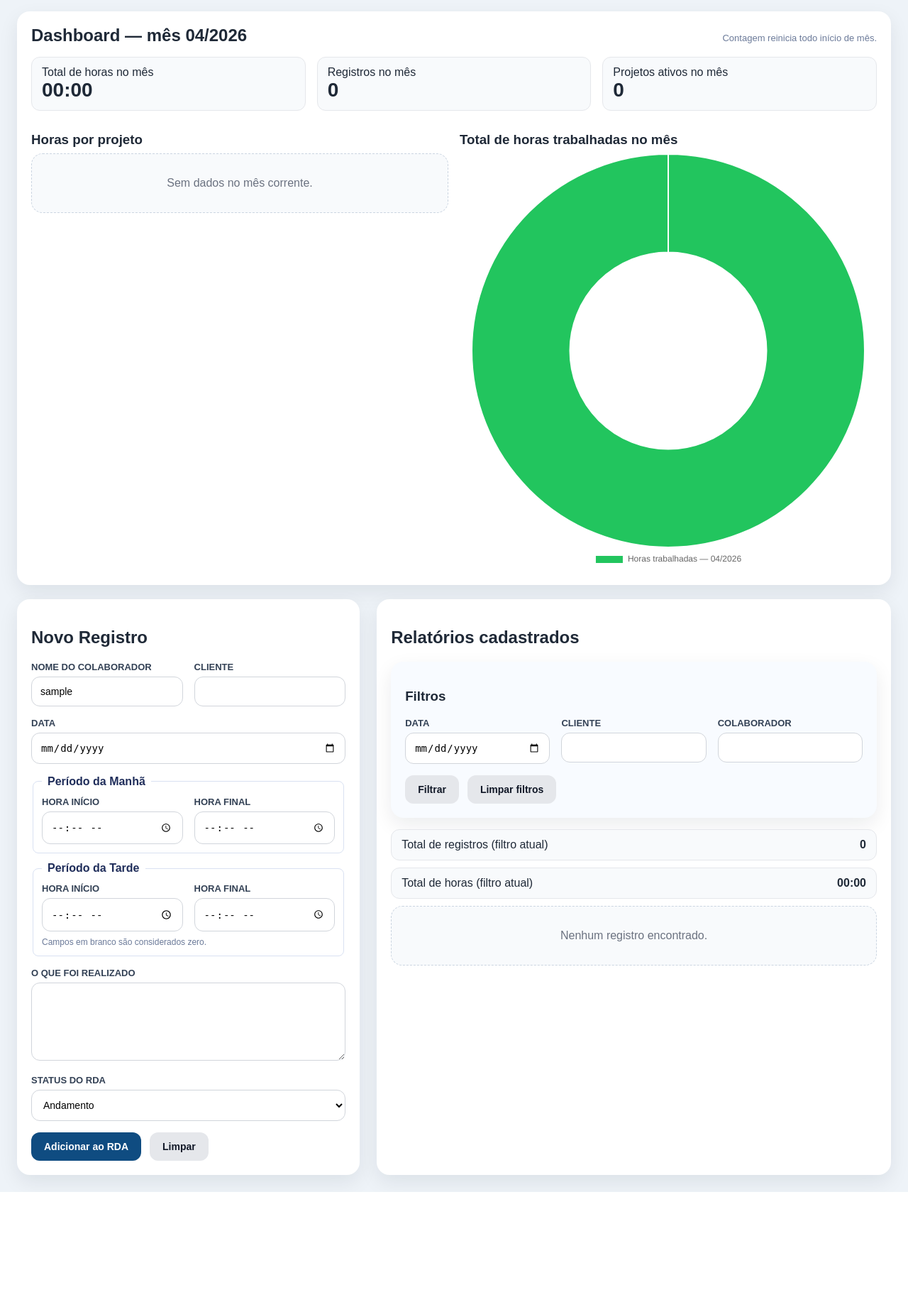
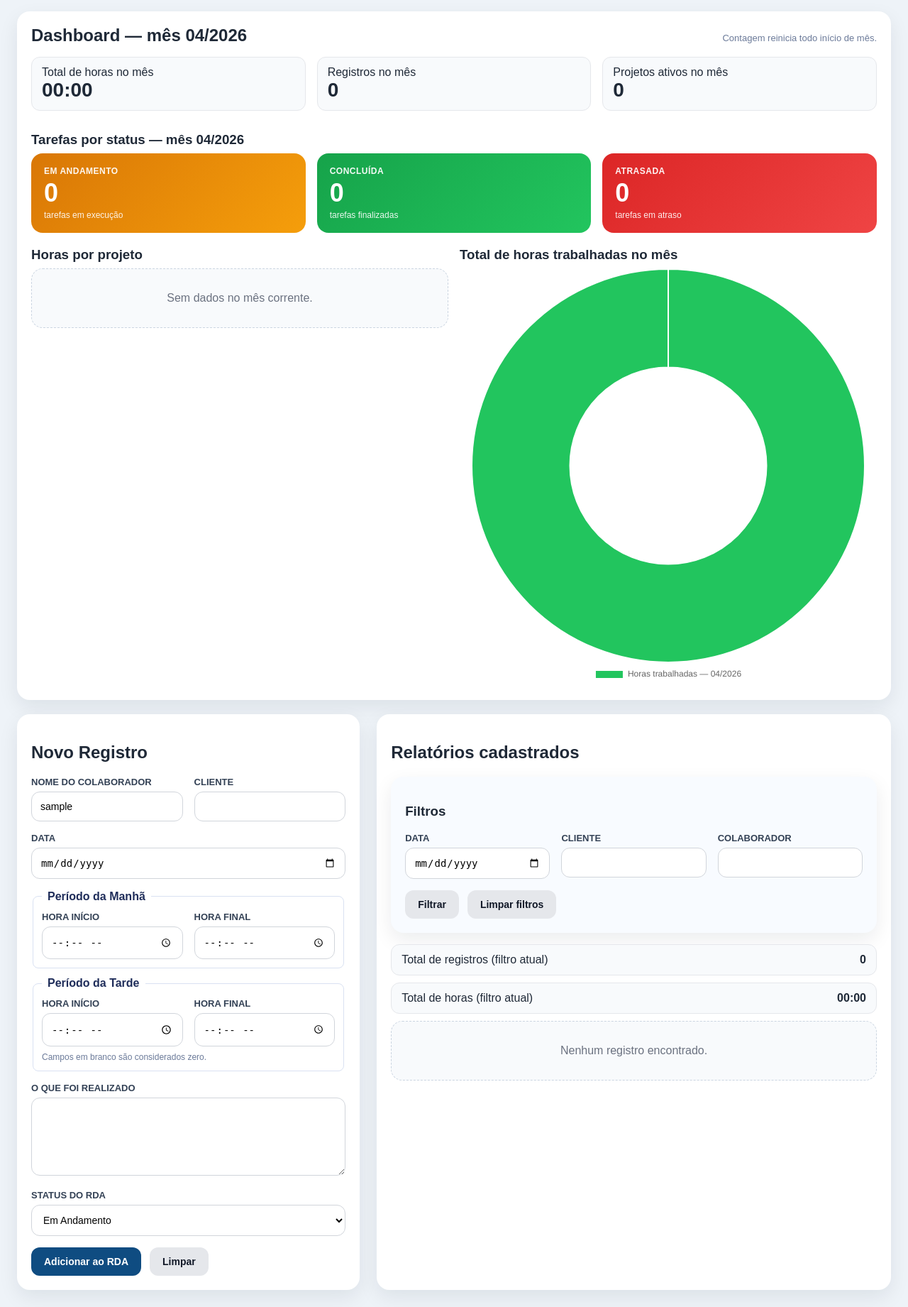
Before and after one commit to salimNabbout/rda_professional-, a Flask app: page / in a window 1280 px wide. Shown: the part 190-2031 px from the top of the page at 71% size. Before the commit the page ends 1869 px from the top, so only its background shows below. Run offline with Flask 3, Linux system fonts and the light colour scheme; the visitor is signed in with stand-in values (Sample User, id 1); data that the repository does not hold is empty.

Commit message:
Destaque colorido dos status e dashboard de tarefas por status
- Status renomeado: Andamento -> Em Andamento (amarelo/laranja)
- Concluído verde, Atrasado vermelho — badges na tabela e cards no topo
- Dashboard do mês com contadores coloridos por status

Co-Authored-By: Claude Opus 4.7 (1M context) <noreply@anthropic.com>

```diff
--- a/app/main/routes.py
+++ b/app/main/routes.py
@@ -89,8 +89,11 @@ def stats_mes_atual():
     records = query.all()
 
     por_projeto = defaultdict(int)
+    por_status = {"Em Andamento": 0, "Concluído": 0, "Atrasado": 0}
     for r in records:
         por_projeto[r.cliente or "(sem cliente)"] += _minutos_registro(r)
+        if r.status_rda in por_status:
+            por_status[r.status_rda] += 1
 
     total_min = sum(por_projeto.values())
 
@@ -103,6 +106,7 @@ def stats_mes_atual():
         "labels_projeto": labels,
         "horas_por_projeto": horas_decimais,
         "total_registros_mes": len(records),
+        "por_status": por_status,
     }
 
 
@@ -118,7 +122,7 @@ def _form_inicial_vazio():
         "hora_inicio_tarde": "",
         "hora_final_tarde": "",
         "realizado": "",
-        "status_rda": "Andamento",
+        "status_rda": "Em Andamento",
     }
 
 
@@ -156,7 +160,7 @@ def save_record():
         "hora_inicio_tarde": request.form.get("hora_inicio_tarde", "").strip(),
         "hora_final_tarde": request.form.get("hora_final_tarde", "").strip(),
         "realizado": request.form.get("realizado", "").strip(),
-        "status_rda": request.form.get("status_rda", "Andamento").strip(),
+        "status_rda": request.form.get("status_rda", "Em Andamento").strip(),
     }
 
     try:
--- a/app/models.py
+++ b/app/models.py
@@ -4,7 +4,7 @@ from werkzeug.security import generate_password_hash, check_password_hash
 from .extensions import db
 
 
-STATUS_CHOICES = ["Andamento", "Concluído", "Atrasado"]
+STATUS_CHOICES = ["Em Andamento", "Concluído", "Atrasado"]
 ROLE_CHOICES = ["colaborador", "gestor", "admin"]
 
 
@@ -54,7 +54,7 @@ class RDARecord(db.Model):
     duracao = db.Column(db.String(5), nullable=False, default="00:00")
     realizado = db.Column(db.Text, nullable=False)
 
-    status_rda = db.Column(db.String(30), default="Andamento", nullable=False)
+    status_rda = db.Column(db.String(30), default="Em Andamento", nullable=False)
 
     created_at = db.Column(db.DateTime, default=datetime.utcnow, nullable=False)
     updated_at = db.Column(db.DateTime, default=datetime.utcnow, onupdate=datetime.utcnow, nullable=False)
--- a/app/static/css/style.css
+++ b/app/static/css/style.css
@@ -28,10 +28,17 @@ th { background: #f8fafc; }
 .multiline { white-space: pre-wrap; }
 .empty { text-align: center; padding: 32px; color: #6b7280; border: 1px dashed #cbd5e1; border-radius: 16px; background: #f8fafc; }
 .status { display: inline-block; padding: 6px 10px; border-radius: 999px; font-size: 12px; font-weight: bold; text-transform: uppercase; }
-.em-aberto { background: #e5e7eb; color: #374151; }
-.em-analise { background: #fef3c7; color: #92400e; }
-.aprovado { background: #dcfce7; color: #166534; }
-.reprovado { background: #fee2e2; color: #b91c1c; }
+.em-andamento, .andamento { background: #fef3c7; color: #92400e; border: 1px solid #fcd34d; }
+.concluido { background: #dcfce7; color: #166534; border: 1px solid #86efac; }
+.atrasado { background: #fee2e2; color: #b91c1c; border: 1px solid #fca5a5; }
+
+.status-card { border-radius: 16px; padding: 18px; color: #fff; display: flex; flex-direction: column; gap: 6px; }
+.status-card .label { text-transform: uppercase; font-size: 12px; font-weight: 700; letter-spacing: 0.5px; opacity: 0.95; }
+.status-card .count { font-size: 36px; font-weight: 700; line-height: 1; }
+.status-card .hint { font-size: 12px; opacity: 0.9; }
+.status-card.verde { background: linear-gradient(135deg, #16a34a 0%, #22c55e 100%); }
+.status-card.amarelo { background: linear-gradient(135deg, #d97706 0%, #f59e0b 100%); }
+.status-card.vermelho { background: linear-gradient(135deg, #dc2626 0%, #ef4444 100%); }
 .login-box { max-width: 520px; margin: 60px auto; }
 @media (max-width: 960px) {
   .layout, .grid-2, .grid-3 { grid-template-columns: 1fr; }
--- a/app/templates/main/_form.html
+++ b/app/templates/main/_form.html
@@ -54,8 +54,8 @@
   <div style="margin-top:16px;">
     <label>Status do RDA</label>
     <select name="status_rda">
-      {% set current_status = form.status_rda if form and form.status_rda else 'Andamento' %}
-      {% for status in ['Andamento', 'Concluído', 'Atrasado'] %}
+      {% set current_status = form.status_rda if form and form.status_rda else 'Em Andamento' %}
+      {% for status in ['Em Andamento', 'Concluído', 'Atrasado'] %}
         <option value="{{ status }}" {% if current_status == status %}selected{% endif %}>{{ status }}</option>
       {% endfor %}
     </select>
--- a/app/templates/main/dashboard.html
+++ b/app/templates/main/dashboard.html
@@ -36,6 +36,25 @@
     <div class="summary" style="flex-direction:column; align-items:flex-start;">
       <span>Projetos ativos no mês</span>
       <strong style="font-size:28px;">{{ stats.labels_projeto | length }}</strong>
+    </div>
+  </div>
+
+  <h3 style="margin:20px 0 8px;">Tarefas por status — mês {{ stats.mes_label }}</h3>
+  <div class="grid grid-3">
+    <div class="status-card amarelo">
+      <span class="label">Em Andamento</span>
+      <span class="count">{{ stats.por_status['Em Andamento'] }}</span>
+      <span class="hint">tarefas em execução</span>
+    </div>
+    <div class="status-card verde">
+      <span class="label">Concluída</span>
+      <span class="count">{{ stats.por_status['Concluído'] }}</span>
+      <span class="hint">tarefas finalizadas</span>
+    </div>
+    <div class="status-card vermelho">
+      <span class="label">Atrasada</span>
+      <span class="count">{{ stats.por_status['Atrasado'] }}</span>
+      <span class="hint">tarefas em atraso</span>
     </div>
   </div>
   <div class="grid grid-2" style="margin-top:20px;">
```
